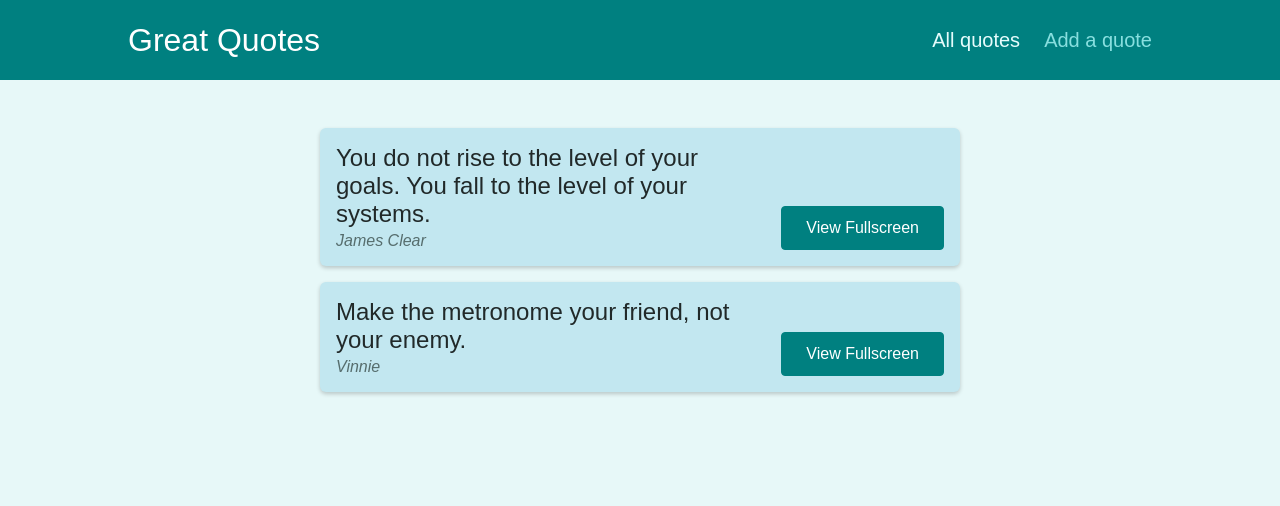
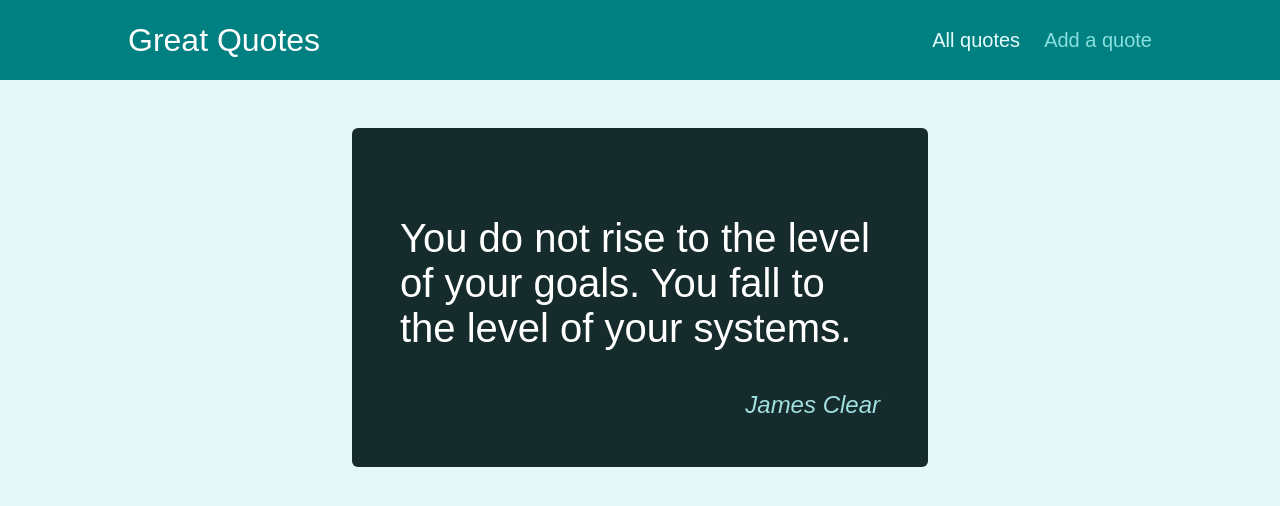
Before and after one commit to GururajChadaga/quotes, a React (Create React App) app: page /quotes/q1 in a window 1280 px wide. Shown: the top 506 px of the page. Built offline with nearby package versions, Linux system fonts and the light colour scheme.

Commit message:
Added QuoteDetail page and HighlightedQuotes component

```diff
--- a/src/App.js
+++ b/src/App.js
@@ -2,16 +2,20 @@
 import Layout from './components/layout/Layout';
 import AllQuotes from './pages/AllQuotes';
 import NewQuote from './pages/NewQuote';
+import QuoteDetail from './pages/QuoteDetail';
 
 function App() {
   return (
     <Layout>
       <Switch>
-        <Route path='/quotes'>
+        <Route path='/quotes' exact>
           <AllQuotes />
         </Route>
         <Route path='/new-quote'>
           <NewQuote />
+        </Route>
+        <Route path='/quotes/:quoteId'>
+          <QuoteDetail />
         </Route>
       </Switch>
     </Layout>
--- /dev/null
+++ b/src/components/quotes/HighlightedQuote.js
@@ -0,0 +1,12 @@
+import classes from './HighlightedQuote.module.css';
+
+const HighlightedQuote = (props) => {
+  return (
+    <figure className={classes.quote}>
+      <p>{props.text}</p>
+      <figcaption>{props.author}</figcaption>
+    </figure>
+  );
+};
+
+export default HighlightedQuote;
--- /dev/null
+++ b/src/components/quotes/HighlightedQuote.module.css
@@ -0,0 +1,20 @@
+.quote {
+  background-color: #162b2b;
+  color: white;
+  border-radius: 6px;
+  padding: 3rem;
+  margin: 3rem auto;
+  width: 90%;
+  max-width: 40rem;
+}
+
+.quote p {
+  font-size: 2.5rem;
+}
+
+.quote figcaption {
+  font-style: italic;
+  font-size: 1.5rem;
+  text-align: right;
+  color: #a1e0e0;
+}
--- a/src/components/quotes/QuoteItem.js
+++ b/src/components/quotes/QuoteItem.js
@@ -10,7 +10,7 @@
         </blockquote>
         <figcaption>{props.author}</figcaption>
       </figure>
-      <Link className='btn' to=''>
+      <Link className='btn' to={`/quotes/${props.id}`}>
         View Fullscreen
       </Link>
     </li>
--- /dev/null
+++ b/src/pages/QuoteDetail.js
@@ -0,0 +1,23 @@
+import { useParams } from 'react-router';
+import HighlightedQuote from '../components/quotes/HighlightedQuote';
+
+const DUMMY_QUOTES = [
+  {
+    id: 'q1',
+    author: 'James Clear',
+    text: 'You do not rise to the level of your goals. You fall to the level of your systems.',
+  },
+  {
+    id: 'q2',
+    author: 'Vinnie',
+    text: 'Make the metronome your friend, not your enemy.',
+  },
+];
+
+const QuoteDetail = () => {
+  const params = useParams();
+  const quote=DUMMY_QUOTES.find(quote=>quote.id===params.quoteId)
+  return <HighlightedQuote author={quote.author} text={quote.text} />;
+};
+
+export default QuoteDetail;
```
